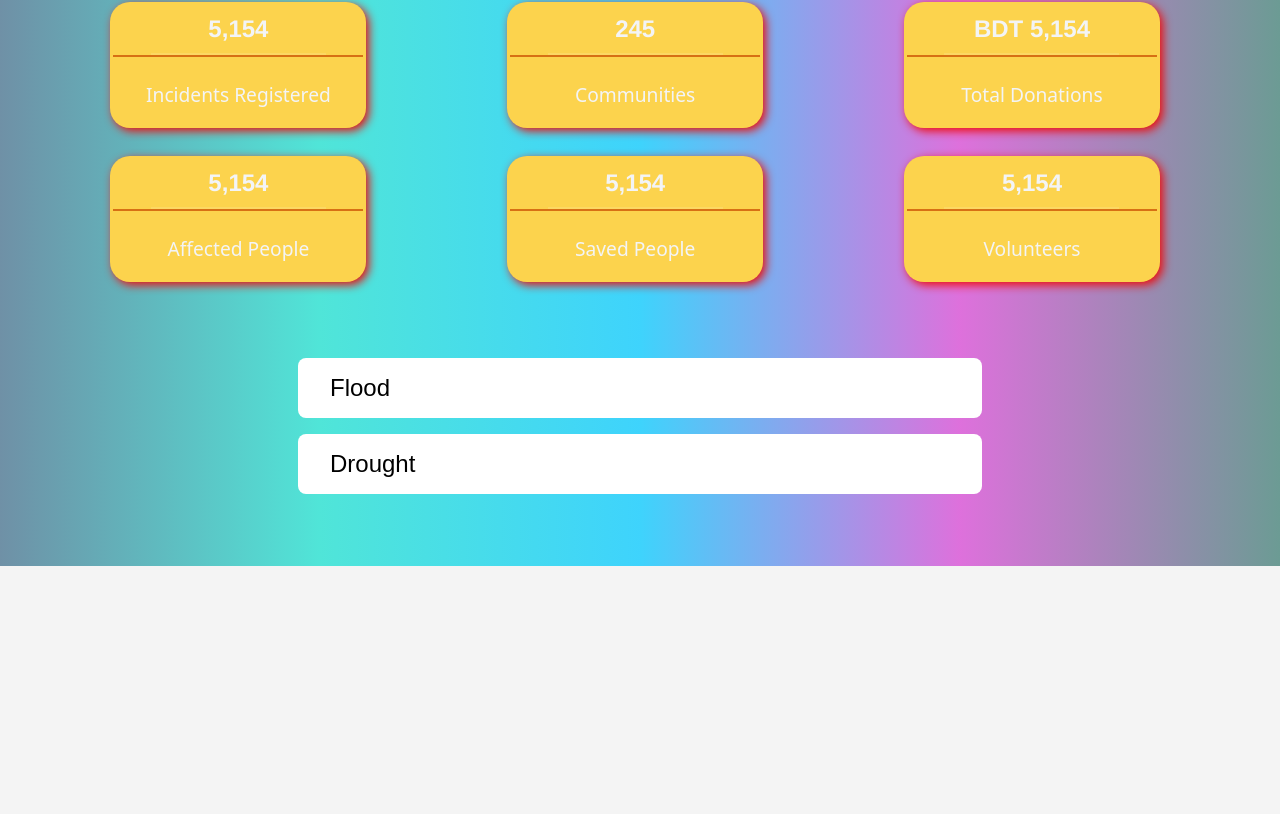
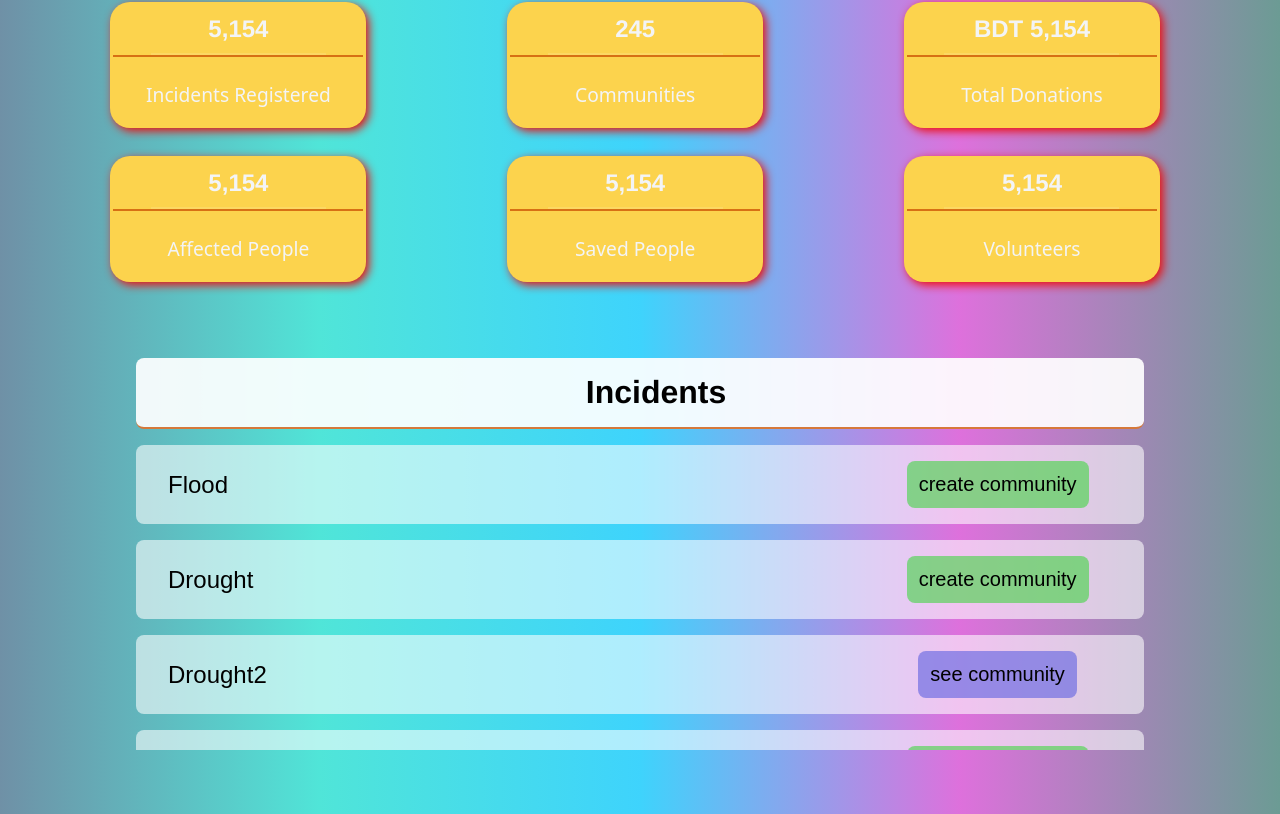
Before and after one commit to arafatrahman216/Disaster-Management-System, a React (Create React App) app in the folder client/: page /profile/1 in a window 1280 px wide. Shown: the part 872-1686 px from the top of the page. Before the commit the page ends 1438 px from the top, so only its background shows below. Built offline with nearby package versions, Linux system fonts and the light colour scheme.

Commit message:
added anouncement slice and incident menu

```diff
--- a/client/package.json
+++ b/client/package.json
@@ -8,6 +8,7 @@
     "@testing-library/react": "^13.4.0",
     "@testing-library/user-event": "^13.5.0",
     "axios": "^1.7.3",
+    "nanoid": "^5.0.7",
     "react": "^18.3.1",
     "react-dom": "^18.3.1",
     "react-leaflet": "^4.2.1",
--- a/client/src/assets/CSS/Incidents.css
+++ b/client/src/assets/CSS/Incidents.css
@@ -1,9 +1,33 @@
 .incidents{
-    width:50%;
+    width:80%;
     min-width: 700px;
+    height:400px;
     display:flex;
     flex-direction: column;
     margin:4rem 0rem 4rem 0rem;
+    overflow:auto;
+}
+
+.incidents::-webkit-scrollbar{
+    width:20px;
+    background:rgba(255, 255, 255, 0.235);
+}
+
+.incidents::-webkit-scrollbar-thumb{
+    background-color: rgba(255, 255, 255, 0.558);
+    border-radius: 10px;
+}
+
+.incidents h3{
+    font-size: 2rem;
+    padding-top: 1rem;
+    padding-bottom: 1rem;
+    padding-left: 2rem;
+    margin:.5rem;
+    background-color: rgba(255, 255, 255, 0.916);
+    border-radius: .5rem;
+    position:sticky;
+    top:.5rem;
 }
 
 .incident{
@@ -12,6 +36,40 @@
     padding-bottom: 1rem;
     padding-left: 2rem;
     margin:.5rem;
-    background-color: white;
+    background-color: rgba(255, 255, 255, 0.583);
     border-radius: .5rem;
+    display:flex;
+    align-items: center;
 }
+
+.incident span{
+    display:inline-block;
+    width:70%;
+}
+
+.incident button{
+    display:block;
+    font-size: 1.25rem;
+    padding:.75rem;
+    border-radius:.5rem;
+    border:none;
+    margin:0px auto 0px auto;
+}
+
+.createCommunityButton{
+    background-color: rgba(54, 214, 54, 0.56);
+}
+
+.createCommunityButton:hover{
+    background-color: rgba(54, 214, 54, 0.796);
+    box-shadow: 0px 0px 5px 5px rgba(0, 0, 0, 0.102);
+}
+
+.seeCommunityButton{
+    background-color: rgba(108, 108, 226, 0.669);
+}
+
+.seeCommunityButton:hover{
+    background-color: rgba(108, 108, 226, 0.812);
+    box-shadow: 0px 0px 5px 5px rgba(0, 0, 0, 0.102);
+}
--- a/client/src/pages/Admin.js
+++ b/client/src/pages/Admin.js
@@ -1,8 +1,9 @@
 import Statistics from "../components/Statistics";
 import { useState } from "react";
 import '../assets/CSS/Profile.css';
-import { useSelector } from "react-redux";
-import '../assets/CSS/Incidents.css'
+import { useSelector,useDispatch } from "react-redux";
+import '../assets/CSS/Incidents.css';
+import {useNavigate} from 'react-router-dom';
 
 const Admin=function (){
     let [Name,setName]=useState('aveerup');
@@ -17,6 +18,7 @@ const Admin=function (){
     let [profileInfoPhnNum,setProfileInfoPhnNum]=useState(false);
 
     let incidents=useSelector((state)=>state.incidentReducer.incidents);
+    let anouncements=useSelector((state)=>state.anouncementReducer.anouncements);
 
     const handleDoubleClick = (field) => {
         switch(field) {
@@ -42,6 +44,14 @@ const Admin=function (){
 
     const saveChanges=()=>{
 
+    }
+
+    const navigate=useNavigate();
+    const incidentButtonHandler=(e)=>{
+        console.log(e);
+        if(e.target.className==="seeCommunityButton"){
+            navigate(`../../community/${e.target.id}`)
+        }
     }
 
     return(
@@ -98,12 +108,17 @@ const Admin=function (){
             <Statistics />
 
             <div class="incidents">
+                <h3>Incidents</h3>
                 {
                     incidents.map(
                         (incident)=>
-                            <div id={incident.incidentId} class="incident">{incident.incidentName}</div>
+                            <div id={incident.incidentId} class="incident"><span>{incident.incidentName}</span><button id={incident.incidentId} class={incident.commId?"createCommunityButton":"seeCommunityButton"} onClick={(e)=>{console.log(e); incidentButtonHandler(e);}}>{incident.commId?"create community":"see community"}</button></div>
                     )
                 }
+            </div>
+
+            <div class="makeAnouncement">
+
             </div>
         </>
     );
--- /dev/null
+++ b/client/src/redux/reducer/announcementSlice.js
@@ -0,0 +1,29 @@
+import {createSlice} from '@reduxjs/toolkit';
+import { nanoid } from 'nanoid';
+
+const initialState={
+    anouncements:[]
+}
+
+const anouncementSlice=createSlice({
+    name:'anouncement',
+    initialState,
+    reducers:{
+        addAnouncement:(state,action)=>{
+            const anouncement={
+                id:nanoid(),
+                author:action.payload.userId,
+                text:action.payload.anouncement
+            }
+            state.anouncements.push(anouncement);
+        },
+        removeAnouncement:(state,action)=>{
+            state.anouncements=state.anouncements.filter(
+                (anouncement)=>anouncement.id!=action.payload.id
+            )
+        }
+    }
+})
+
+export const {addAnouncement,removeAnouncement}=anouncementSlice.actions;
+export default anouncementSlice.reducer;
--- a/client/src/redux/reducer/incidentSlice.js
+++ b/client/src/redux/reducer/incidentSlice.js
@@ -13,6 +13,42 @@ const initialState={
             incidentName:"Drought",
             location:"Rajshahi",
             commId:"234"
+        },
+        {
+            incidentId:"3",
+            incidentName:"Drought2",
+            location:"Rajshahi2",
+            commId:null
+        },
+        {
+            incidentId:"4",
+            incidentName:"Drought3",
+            location:"Rajshahi3",
+            commId:"2346"
+        },
+        {
+            incidentId:"5",
+            incidentName:"Drought4",
+            location:"Rajshahi4",
+            commId:null
+        },
+        {
+            incidentId:"6",
+            incidentName:"Drought5",
+            location:"Rajshahi5",
+            commId:"2348"
+        },
+        {
+            incidentId:"7",
+            incidentName:"Drought6",
+            location:"Rajshahi6",
+            commId:null
+        },
+        {
+            incidentId:"8",
+            incidentName:"Drought7",
+            location:"Rajshahi7",
+            commId:"23455"
         }
     ]
 }
--- a/client/src/redux/store/store.js
+++ b/client/src/redux/store/store.js
@@ -1,11 +1,13 @@
 import {configureStore} from '@reduxjs/toolkit'
 import loggedInReducer from '../reducer/loggedInSlice'
 import incidentReducer from '../reducer/incidentSlice'
+import anouncementReducer from '../reducer/announcementSlice'
 
 export const store=configureStore({
     reducer:{
         loggedInReducer,
-        incidentReducer
+        incidentReducer,
+        anouncementReducer
     }
 })
 
--- a/client/src/routes/AllRoutes.js
+++ b/client/src/routes/AllRoutes.js
@@ -26,6 +26,7 @@ export const AllRoutes = () => {
         </Route>
         <Route path="/profile/:id" element={<Admin/>}/>
         <Route path='/community/chat' element={<h1>chat</h1>} />
+        <Route path='/community/:id' element={<h1>community</h1>}/>
         <Route path='*' element={<h1>404 ! Page Not Found</h1>} />
        </Routes></>
   )
```
Also changed, not shown: 1 other file (tests, documents, lock files or other folders).
